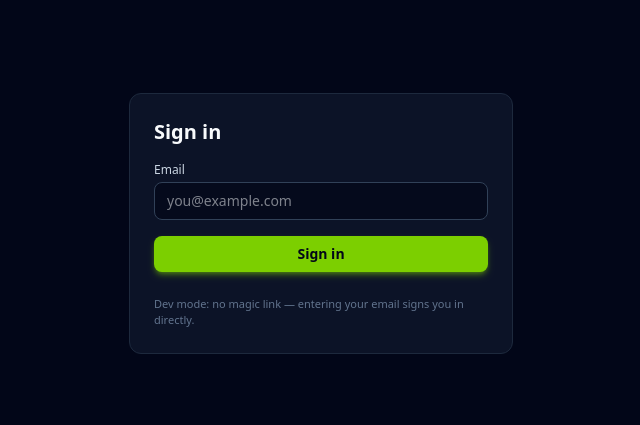
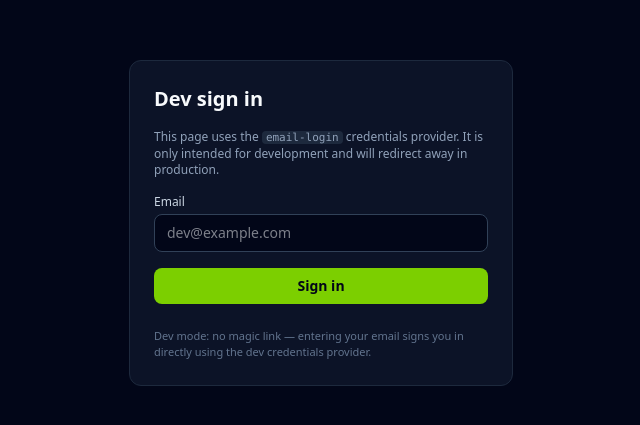
Before and after one commit to graphiclux/kicker-league, a Next.js app: page /login in a window 1280 px wide. Shown: the part 177-602 px from the top of the page, without its empty margins (319-959 px from the left). Built offline with nearby package versions, Linux system fonts and the light colour scheme.

Commit message:
Polish /login dev-only credentials flow with safe callback handling

```diff
--- a/src/app/login/page.tsx
+++ b/src/app/login/page.tsx
@@ -1,61 +1,88 @@
 "use client";
 
-import { useState, FormEvent } from "react";
+import { useState, useEffect, FormEvent } from "react";
+import { useRouter, useSearchParams } from "next/navigation";
 import { signIn } from "next-auth/react";
+import { getSafeCallbackUrl } from "@/lib/redirect";
 
 type Status = "idle" | "sending" | "error";
 
+const isDevEnv =
+  process.env.NODE_ENV !== "production" ||
+  process.env.NEXT_PUBLIC_ENABLE_DEV_LOGIN === "true";
+
 export default function LoginPage() {
+  const router = useRouter();
+  const searchParams = useSearchParams();
+
   const [email, setEmail] = useState("");
   const [status, setStatus] = useState<Status>("idle");
   const [error, setError] = useState<string | null>(null);
+
+  const callbackUrlParam = searchParams.get("callbackUrl");
+  const callbackUrl = getSafeCallbackUrl(callbackUrlParam, "/dashboard");
+
+  // In production, this page should not be used.
+  useEffect(() => {
+    if (!isDevEnv) {
+      router.replace("/");
+    }
+  }, [router]);
+
+  if (!isDevEnv) {
+    return null;
+  }
 
   async function submit(e: FormEvent) {
     e.preventDefault();
     if (!email.trim() || status === "sending") return;
 
+    setStatus("sending");
     setError(null);
-    setStatus("sending");
 
     try {
+      const trimmed = email.trim().toLowerCase();
+
       const res = await signIn("email-login", {
-        email,
-        callbackUrl: "/dashboard",
-        redirect: false,
+        email: trimmed,
+        redirect: true,
+        callbackUrl,
       });
 
-      console.log("signIn(email-login) result:", res);
-
-      if (!res) {
+      // In most cases redirect: true will navigate away,
+      // but if it doesn't, we check for an error:
+      if (res && res.error) {
+        console.error("[Dev Login] signIn error:", res.error);
         setStatus("error");
-        setError("Unknown error from sign-in.");
-        return;
-      }
-
-      if (res.error) {
-        console.error("Credentials sign-in error:", res.error);
-        setStatus("error");
-        setError("Unable to sign in. Please try again.");
-      } else {
-        // Success → go to dashboard
-        window.location.href = res.url ?? "/dashboard";
+        setError("There was a problem signing you in. Please try again.");
       }
     } catch (err) {
-      console.error("Credentials sign-in exception:", err);
+      console.error("[Dev Login] signIn exception:", err);
       setStatus("error");
-      setError("Unable to sign in. Please try again later.");
+      setError("There was a problem signing you in. Please try again.");
+    } finally {
+      setStatus((prev) => (prev === "sending" ? "idle" : prev));
     }
   }
 
   const disabled = status === "sending";
 
   return (
-    <main className="min-h-screen flex items-center justify-center bg-slate-950 text-slate-50">
+    <main className="min-h-screen bg-slate-950 text-slate-50 flex items-center justify-center px-4">
       <form
         onSubmit={submit}
         className="w-full max-w-sm bg-slate-900/80 border border-slate-800 rounded-xl p-6 space-y-4"
       >
-        <h1 className="text-xl font-semibold">Sign in</h1>
+        <h1 className="text-xl font-semibold">Dev sign in</h1>
+
+        <p className="text-xs text-slate-400">
+          This page uses the{" "}
+          <code className="px-1 rounded bg-slate-800 text-[11px]">
+            email-login
+          </code>{" "}
+          credentials provider. It is only intended for development and will
+          redirect away in production.
+        </p>
 
         <div className="space-y-1">
           <label
@@ -68,29 +95,31 @@ export default function LoginPage() {
             id="email"
             type="email"
             required
+            autoComplete="email"
             value={email}
             onChange={(e) => setEmail(e.target.value)}
-            placeholder="you@example.com"
-            className="w-full rounded-lg border border-slate-700 bg-slate-950/70 px-3 py-2 text-sm focus:outline-none focus:ring-2 focus:ring-lime-500/80 focus:border-lime-400"
+            className="w-full rounded-lg border border-slate-700 bg-slate-950 px-3 py-2 text-sm focus:outline-none focus:ring-2 focus:ring-lime-400 focus:border-lime-400"
+            placeholder="dev@example.com"
           />
         </div>
 
         {error && (
-          <p className="text-xs text-red-400 bg-red-950/40 border border-red-900/70 rounded px-2 py-1">
+          <div className="text-xs text-red-400 bg-red-950/40 border border-red-900 rounded px-2 py-1.5">
             {error}
-          </p>
+          </div>
         )}
 
         <button
           type="submit"
           disabled={disabled}
-          className="w-full rounded-lg bg-lime-500 py-2 text-sm font-semibold text-slate-950 shadow-md shadow-lime-500/40 hover:bg-lime-400 disabled:opacity-60 disabled:cursor-not-allowed cursor-pointer transition-colors"
+          className="w-full rounded-lg bg-lime-500 py-2 text-sm font-semibold text-slate-950 disabled:opacity-60 disabled:cursor-not-allowed cursor-pointer transition-colors hover:bg-lime-400"
         >
           {status === "sending" ? "Signing you in..." : "Sign in"}
         </button>
 
         <p className="mt-2 text-[11px] text-slate-500">
-          Dev mode: no magic link — entering your email signs you in directly.
+          Dev mode: no magic link — entering your email signs you in directly
+          using the dev credentials provider.
         </p>
       </form>
     </main>
```
